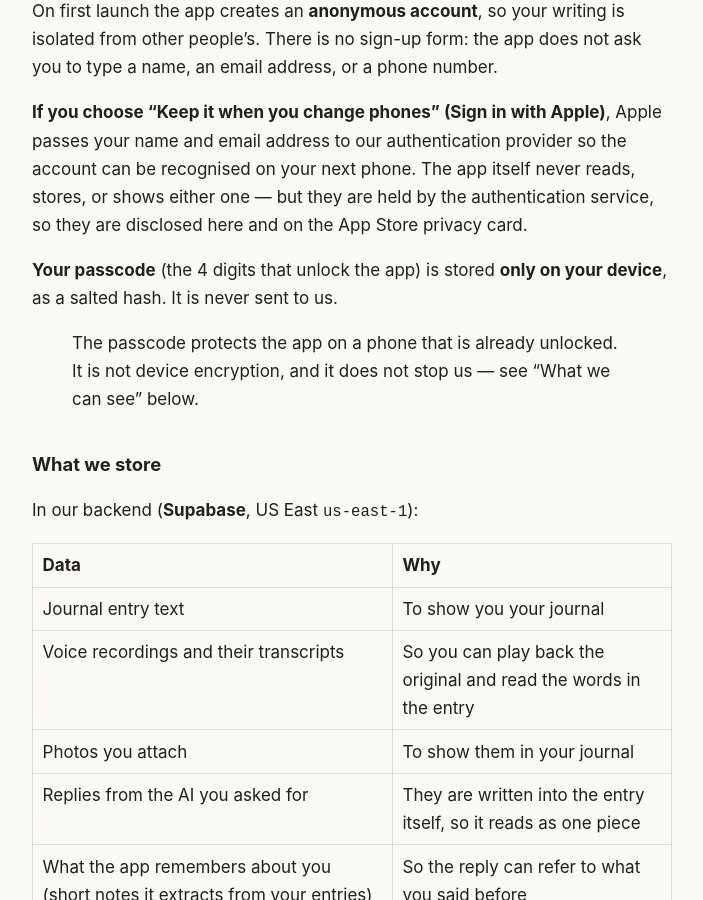
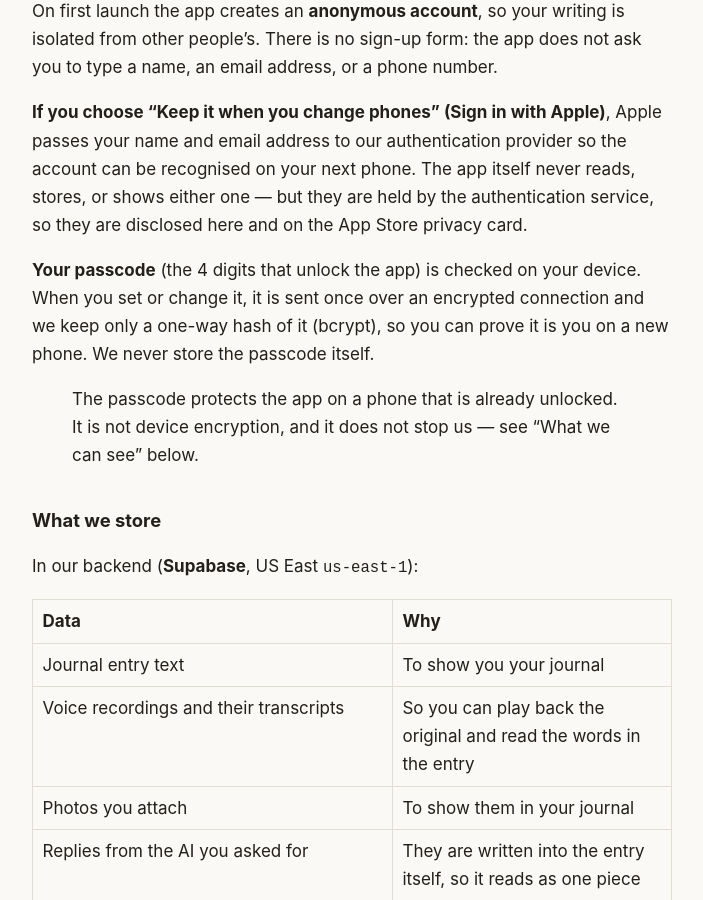
Before and after one commit to danielchen720-ui/twilight-diary-legal, a Jekyll site: the page built from privacy/index.md, in a window 1280 px wide and 900 px high, scrolled down 668 px. Shown: the whole window, without its empty margins (288-991 px from the left). Built offline with Jekyll 4.4.1, drawn with Linux system fonts in a browser that asks for light colours.

Commit message:
隐私政策：更正 PIN 存储说明，与 build 31 起实际做法一致

```diff
--- a/privacy/index.md
+++ b/privacy/index.md
@@ -36,8 +36,10 @@ can be recognised on your next phone. The app itself never reads, stores, or
 shows either one — but they are held by the authentication service, so they are
 disclosed here and on the App Store privacy card.
 
-**Your passcode** (the 4 digits that unlock the app) is stored **only on your
-device**, as a salted hash. It is never sent to us.
+**Your passcode** (the 4 digits that unlock the app) is checked on your device.
+When you set or change it, it is sent once over an encrypted connection and we
+keep only a one-way hash of it (bcrypt), so you can prove it is you on a new
+phone. We never store the passcode itself.
 
 > The passcode protects the app on a phone that is already unlocked. It is not
 > device encryption, and it does not stop us — see "What we can see" below.
```
